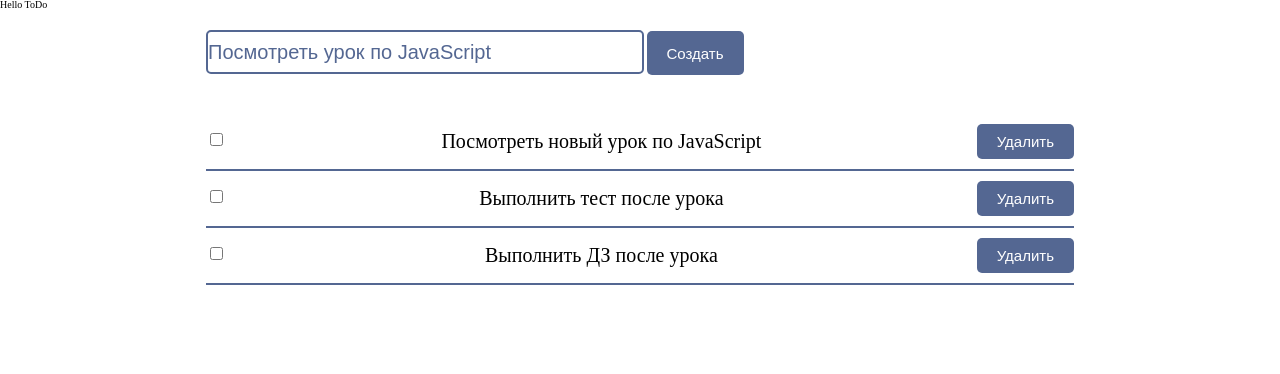
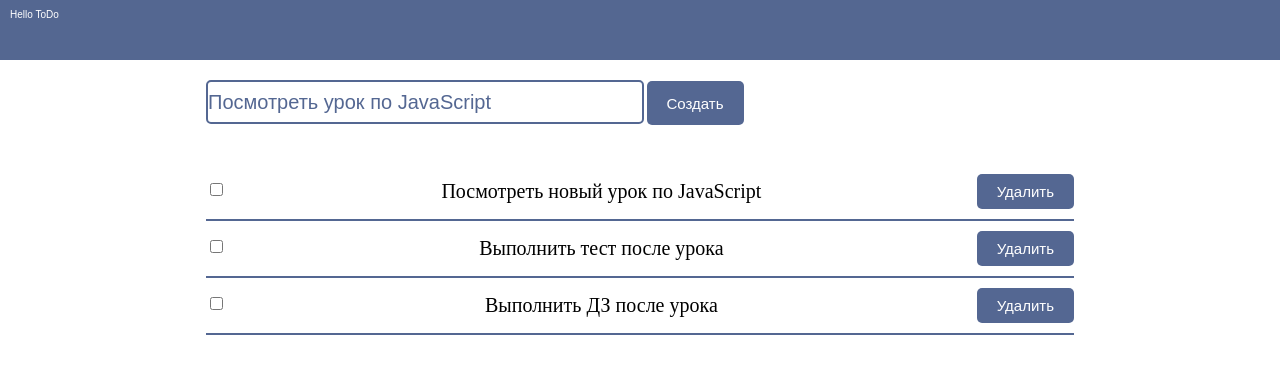
Before and after one commit to KenKarlson/15, a plain HTML site: page index.html in a window 1280 px wide. Drawn offline with Linux system fonts and the light colour scheme.

Commit message:
Header edit

```diff
--- a/index.js
+++ b/index.js
@@ -128,5 +128,11 @@ tasks.forEach(task => {
 //createModal();
 
 //
+const taskItem = document.querySelectorAll('.task-item');
+console.log(taskItem);
+taskItem.forEach(task =>{
+  console.log(task.innerText);
+
+});
 
 createHeader();
--- a/style.css
+++ b/style.css
@@ -18,6 +18,14 @@ html {
 body {
   padding: 0;
   margin: 0;
+}
+.header{
+  margin: 0;
+  padding: 10px;
+  height: 40px;
+  background-color: #546791;
+  color: #fff;
+  font-family: 'Arial', san-serif;
 }
 
 #tasks {
```
